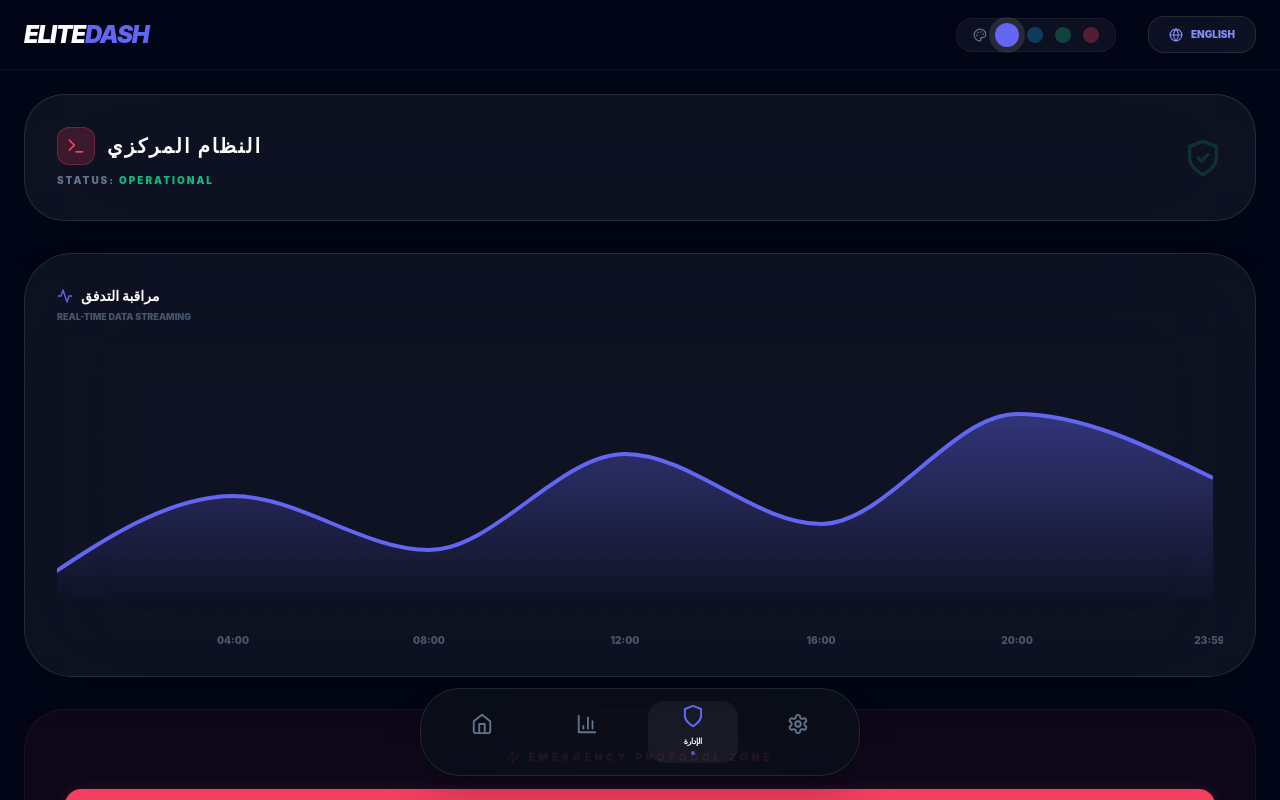
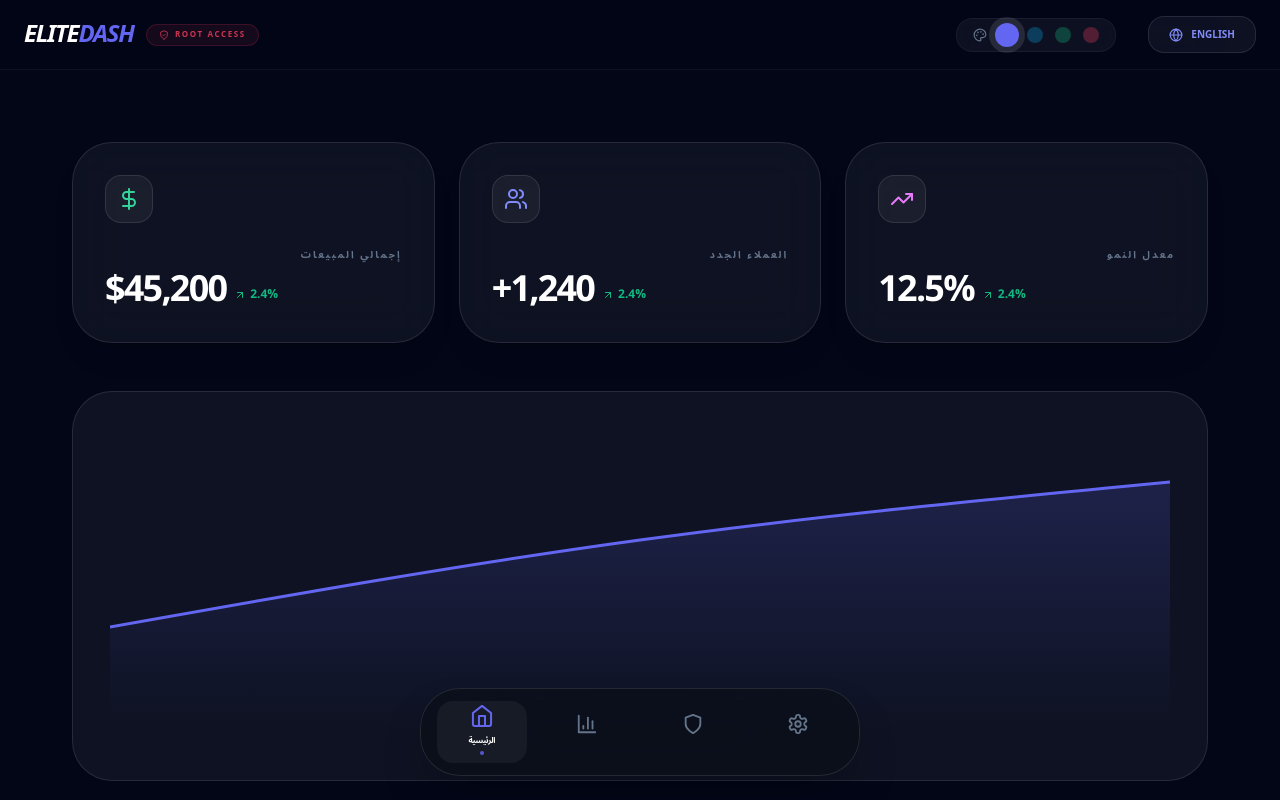
Before and after one commit to marwanalpumu-del/elitedash-modern-dashboard, a React (Vite) app: page / in a window 1280 px wide. Shown: the top 800 px of the page. Built offline with nearby package versions, Linux system fonts and the light colour scheme.

Commit message:
Update App.jsx

```diff
--- a/src/App.jsx
+++ b/src/App.jsx
@@ -1,33 +1,76 @@
 /**
  * @file App.jsx
- * @description Main application controller. Manages dynamic theming and RBAC logic.
+ * @version 1.5.0
+ * @description Centralized Application Orchestrator.
+ * Manages Auth, RBAC, Protocols, and Routing.
  */
 import React, { useState, useEffect } from 'react';
 import Navbar from './components/Navbar';
 import BottomNav from './components/BottomNav';
+
+// Page Imports
+import DashboardHome from './pages/DashboardHome';
+import Analytics from './pages/Analytics';
 import AdminPanel from './pages/AdminPanel';
-import Analytics from './pages/Analytics';
+import ProfileSettings from './pages/ProfileSettings';
+import Login from './pages/Login';
 
 export default function App() {
-  const [activeTab, setActiveTab] = useState('admin');
+  // --- GLOBAL STATES ---
+  const [isAuthenticated, setIsAuthenticated] = useState(true); // Set to false for production
+  const [activeTab, setActiveTab] = useState('home');
   const [theme, setTheme] = useState('purple');
   const [lang, setLang] = useState('ar');
 
-  /** @effect ThemeOrchestrator - Injects protocol colors into the DOM root. */
+  // --- SYSTEM CONFIGURATION ---
+  const [appConfig, setAppConfig] = useState({
+    audioEnabled: true,
+  });
+
+  /** @effect ThemeOrchestrator - Syncs UI with selected Protocol */
   useEffect(() => {
     document.documentElement.setAttribute('data-theme', theme);
   }, [theme]);
 
+  // --- AUTH GUARD ---
+  if (!isAuthenticated) return <Login onLogin={() => setIsAuthenticated(true)} lang={lang} />;
+
+  /**
+   * @function renderView
+   * @description Dynamic Router based on activeTab state.
+   */
+  const renderView = () => {
+    switch (activeTab) {
+      case 'home':      return <DashboardHome lang={lang} />;
+      case 'analytics': return <Analytics lang={lang} />;
+      case 'admin':     return <AdminPanel lang={lang} />;
+      case 'settings':  return <ProfileSettings lang={lang} />;
+      default:          return <DashboardHome lang={lang} />;
+    }
+  };
+
   return (
-    <div className={`min-h-screen bg-[#020617] text-slate-300 pb-32 transition-all duration-700`}>
-      <Navbar lang={lang} currentTheme={theme} setTheme={setTheme} />
+    <div className={`min-h-screen bg-[#020617] text-slate-300 pb-32 transition-all duration-700 ${lang === 'ar' ? 'font-sans-ar text-right' : 'font-sans-en text-left'}`}>
 
-      <main className="max-w-7xl mx-auto p-6 animate-in fade-in duration-1000">
-        {activeTab === 'admin' && <AdminPanel lang={lang} />}
-        {activeTab === 'analytics' && <Analytics lang={lang} />}
+      <Navbar
+        lang={lang}
+        toggleLanguage={() => setLang(prev => prev === 'ar' ? 'en' : 'ar')}
+        currentTheme={theme}
+        setTheme={setTheme}
+        userRole="admin"
+        audioEnabled={appConfig.audioEnabled}
+      />
+
+      <main className="max-w-7xl mx-auto p-4 md:p-10 animate-in fade-in slide-in-from-bottom-4 duration-1000">
+        {renderView()}
       </main>
 
-      <BottomNav activeTab={activeTab} setActiveTab={setActiveTab} lang={lang} />
+      <BottomNav
+        activeTab={activeTab}
+        setActiveTab={setActiveTab}
+        lang={lang}
+      />
+
     </div>
   );
 }
```
